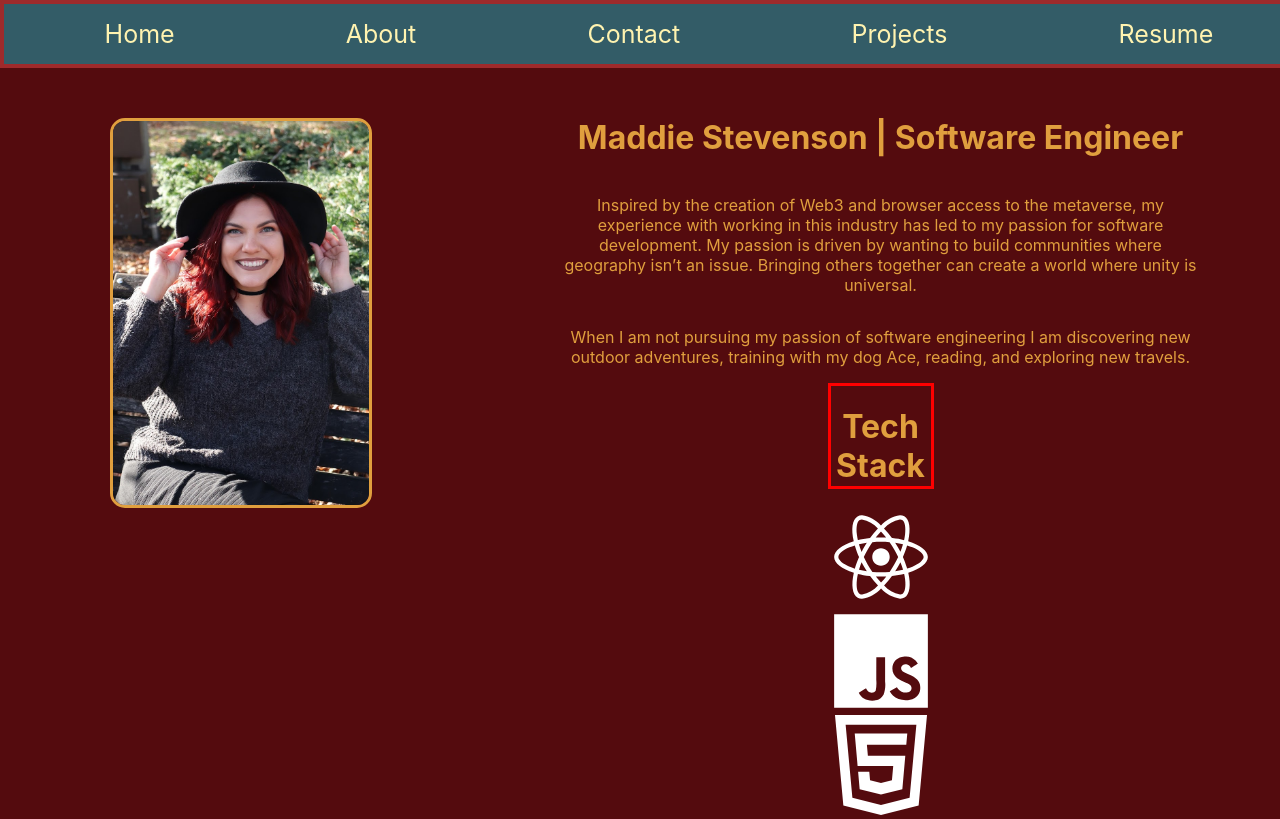
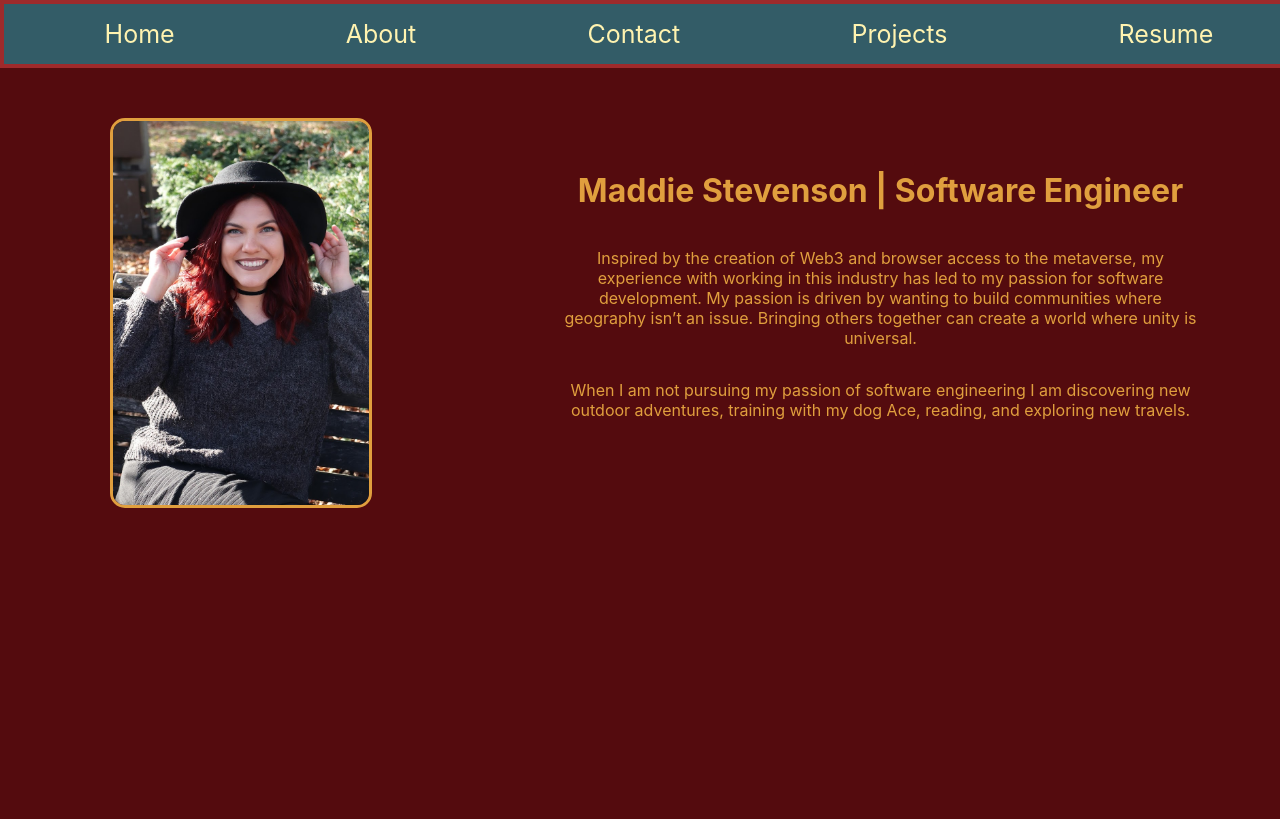
Before and after one commit to mbstevenson96/maddie-stevenson-portfolio, a React (Create React App) app: page / in a window 1280 px wide. Shown: the top 819 px of the page. Built offline with nearby package versions, Linux system fonts and the light colour scheme.

Commit message:
clean up code

```diff
--- a/src/assets/exports.js
+++ b/src/assets/exports.js
@@ -101,7 +101,6 @@
   alt: 'Postman Icon'
 }
 
-
 export {
   ReactIcon,
   JavascriptIcon,
--- a/src/pages/Home/Home.jsx
+++ b/src/pages/Home/Home.jsx
@@ -1,10 +1,10 @@
 import Maddie1 from '../../assets/Maddie1.JPG'
 import styles from './Home.module.css'
-import {
-  ReactIcon,
-  JavascriptIcon,
-  HtmlIcon,
-} from '../../assets/exports.js'
+// import {
+//   ReactIcon,
+//   JavascriptIcon,
+//   HtmlIcon,
+// } from '../../assets/exports.js'
 
 const Home = () => {
   return (
@@ -15,12 +15,12 @@
           <h1 className={styles.HomeH1}>Maddie Stevenson | Software Engineer</h1>
           <p className={styles.HomeH1}>Inspired by the creation of Web3 and browser access to the metaverse, my experience with working in this industry has led to my passion for software development. My passion is driven by wanting to build  communities where geography isn’t an issue. Bringing others together can create a world where unity is universal.</p>
           <p className={styles.HomeH1}>When I am not pursuing my passion of software engineering I am discovering new outdoor adventures, training with my dog Ace, reading, and exploring new travels.</p>
-          <div className={styles.TechStack}>
+          {/* <div className={styles.TechStack}>
             <h1 className={styles.HomeH1}>Tech Stack</h1>
             <img src={ReactIcon.src} alt={ReactIcon.alt} className={styles.TechStackImg}/>
             <img src={JavascriptIcon.src} alt={JavascriptIcon.alt} className={styles.TechStackImg}/>
             <img src={HtmlIcon.src} alt={HtmlIcon.alt} className={styles.TechStackImg}/>
-          </div>
+          </div> */}
           {/* Testing CSS on this div */}
         </div>
       </div>
```
